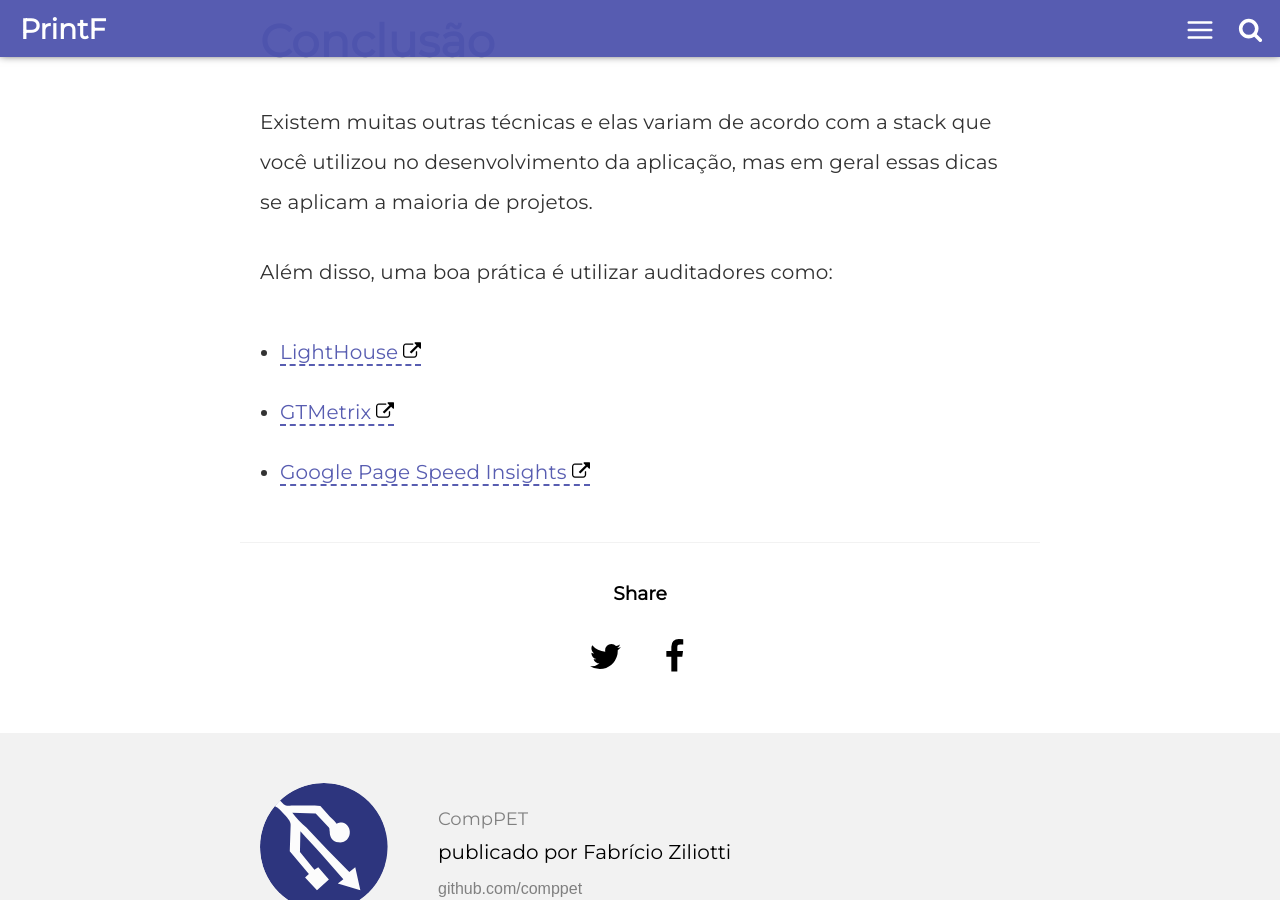
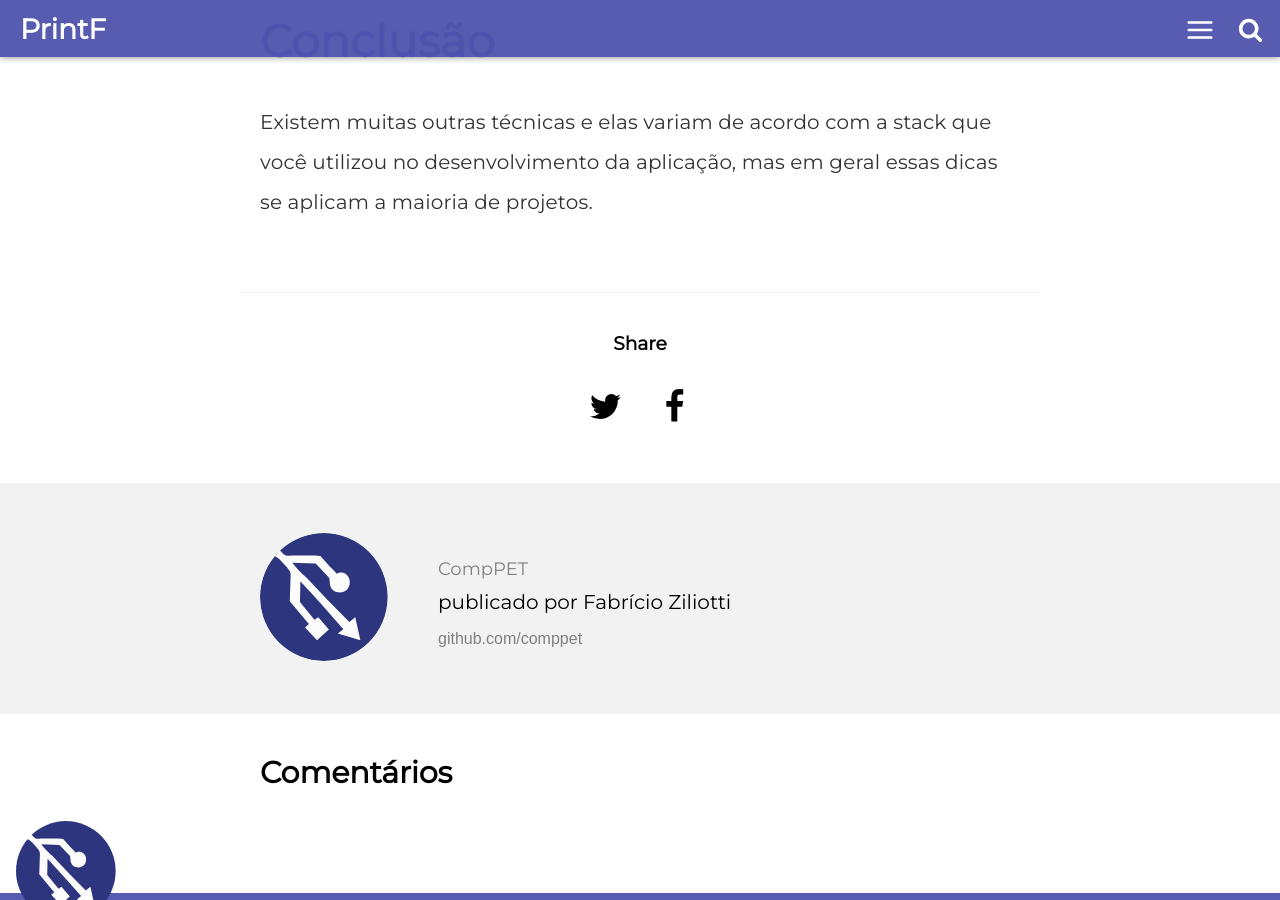
Before and after one commit to comppet/PrintF, a Jekyll site: the page built from _posts/2020-04-16-proporção-áurea.md, in a window 1280 px wide and 900 px high, scrolled down 8861 px. Built offline with Jekyll 4.4.1, drawn with Linux system fonts in a browser that asks for light colours; comment, search, counter and statistics services are not loaded.

Commit message:
Update from Forestry.io comppet.ufu@gmail.com updated _posts/2020-04-16-proporção-áurea.md

```diff
--- a/_posts/2020-04-16-proporção-áurea.md
+++ b/_posts/2020-04-16-proporção-áurea.md
@@ -113,9 +113,3 @@ Uma dica interessante é o estudo dos [Web Browsers](https://www.mozilla.org/en-
 # Conclusão
 
 Existem muitas outras técnicas e elas variam de acordo com a stack que você utilizou no desenvolvimento da aplicação, mas em geral essas dicas se aplicam a maioria de projetos.
-
-Além disso, uma boa prática é utilizar auditadores como:
-
-* [LightHouse](https://developers.google.com/web/tools/lighthouse "Lighthouse")
-* [GTMetrix](http://gtmetrix.com/ "GtMetrix")
-* [Google Page Speed Insights](https://developers.google.com/speed/pagespeed/insights/ "Speed Insights")
```
